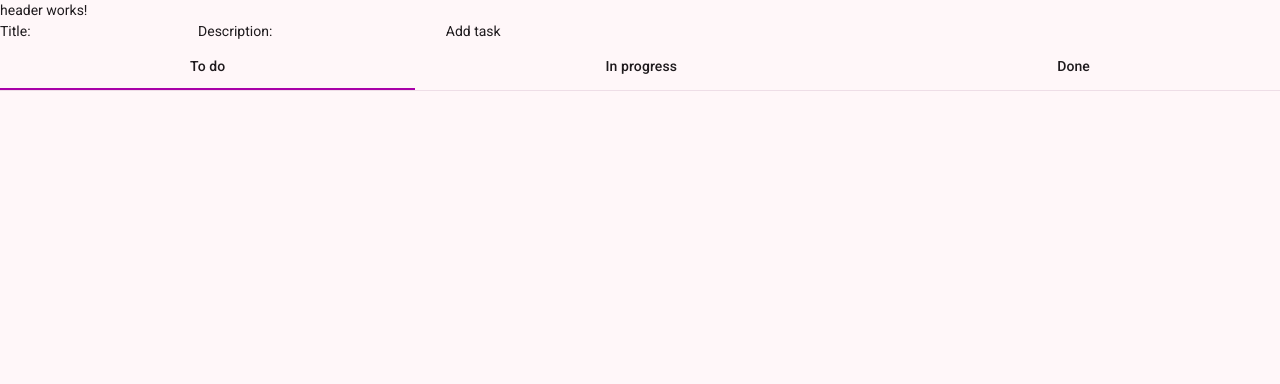
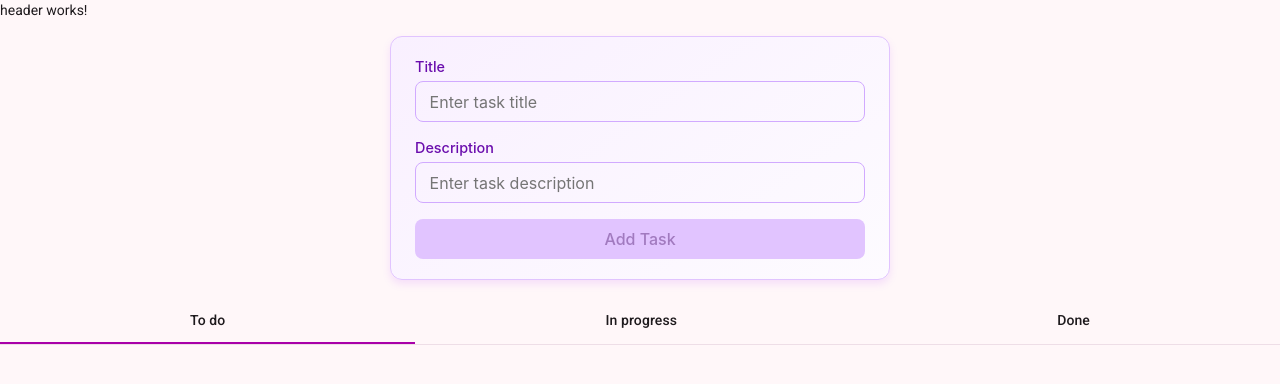
Before and after one commit to duvit/not-yet-to-do-app, an Angular app: page / in a window 1280 px wide. Shown: the top 384 px of the page. Built offline with nearby package versions, Linux system fonts and the light colour scheme.

Commit message:
added styles for task-card and task-form

```diff
--- a/src/app/features/task-card/task-card.html
+++ b/src/app/features/task-card/task-card.html
@@ -1,17 +1,26 @@
 <article class="task-card">
-  <h4 class="task__title">{{ task().title }}</h4>
-  <span>
-    {{ taskStatus() }}
-  </span>
-  <select name="status" id="status" [(ngModel)]="taskStatus" (change)="changeStatus($event)">
-    > @for (status of availableStatuses(); track $index) {
-    <option [value]="status">{{ status }}</option>
+  <h4 class="task-card__title">{{ task().title }}</h4>
+
+  <div class="task-card__status" #statusBlock>
+    <button class="task-card__status-btn" (click)="toggleDropdown()">
+      {{ taskStatus() }}
+      <span class="task-card__status-arrow">▾</span>
+    </button>
+
+    @if (dropdownOpen) {
+      <ul class="task-card__status-list">
+        @for (status of availableStatuses(); track $index) {
+          <li class="task-card__status-item" (click)="changeStatus(status)">
+            {{ status }}
+          </li>
+        }
+      </ul>
     }
-  </select>
+  </div>
 
-  <p class="task__description">{{ task().description }}</p>
-  <div class="task__actions">
-    <!-- <button (click)="markAsDone()">Done</button> -->
-    <button (click)="deleteTask()">Delete</button>
+  <p class="task-card__description">{{ task().description }}</p>
+
+  <div class="task-card__actions">
+    <button class="task-card__btn task-card__btn-delete" (click)="deleteTask()">Delete</button>
   </div>
 </article>
--- a/src/app/features/task-card/task-card.scss
+++ b/src/app/features/task-card/task-card.scss
@@ -1,7 +1,154 @@
+/* ===== TASK CARD ===== */
 .task-card {
-  width: 200px;
-  height: 140px;
-  padding: 10px;
-  border: 1px solid black;
+  position: relative;
+  background: linear-gradient(145deg, #f9f0ff, #fdfbff);
+  border: 1px solid #e1c4ff;
+  border-radius: 12px;
+  padding: 1rem 1.25rem;
+  box-shadow: 0 4px 8px rgba(155, 0, 255, 0.1);
+  transition: all 0.2s ease;
+  color: #3b006a;
+  font-family: "Inter", "Segoe UI", sans-serif;
+  max-width: 400px;
+  margin: 1rem auto;
+}
+
+.task-card:hover {
+  transform: translateY(-3px);
+  box-shadow: 0 6px 12px rgba(155, 0, 255, 0.2);
+}
+
+/* ===== TITLE ===== */
+.task-card__title {
+  color: #6a0dad;
+  font-size: 1.1rem;
+  margin-bottom: 0.75rem;
+}
+
+/* ===== STATUS ===== */
+.task-card__status {
+  position: relative;
+  display: inline-block;
+  margin-bottom: 1rem;
+}
+
+.task-card__status-btn {
+  background-color: #f3e6ff;
+  color: #6a0dad;
+  border: 1px solid #d1aaff;
   border-radius: 8px;
+  padding: 0.4rem 0.75rem;
+  cursor: pointer;
+  font-size: 0.9rem;
+  display: flex;
+  align-items: center;
+  justify-content: space-between;
+  min-width: 130px;
+  transition: background 0.2s ease, transform 0.1s ease;
 }
+
+.task-card__status-btn:hover {
+  background-color: #e9d6ff;
+  transform: translateY(-1px);
+}
+
+.task-card__status-arrow {
+  margin-left: 6px;
+  font-size: 0.8em;
+}
+
+/* ===== STATUS DROPDOWN ===== */
+.task-card__status-list {
+  position: absolute;
+  top: calc(100% + 4px);
+  left: 0;
+  width: 100%;
+  background: #fff;
+  border: 1px solid #d1aaff;
+  border-radius: 8px;
+  box-shadow: 0 4px 12px rgba(155, 0, 255, 0.15);
+  list-style: none;
+  margin: 0;
+  padding: 0.25rem 0;
+  z-index: 1000;
+  animation: fadeIn 0.15s ease-out;
+}
+
+.task-card__status-item {
+  padding: 0.4rem 0.75rem;
+  color: #5b007f;
+  cursor: pointer;
+  transition: background 0.15s ease;
+}
+
+.task-card__status-item:hover {
+  background: #f3e6ff;
+}
+
+/* ===== DESCRIPTION ===== */
+.task-card__description {
+  color: #4a0072;
+  font-size: 0.95rem;
+  margin-bottom: 1rem;
+  line-height: 1.4;
+}
+
+/* ===== ACTIONS ===== */
+.task-card__actions {
+  display: flex;
+  justify-content: flex-end;
+}
+
+/* ===== DELETE BUTTON (новий стиль) ===== */
+.task-card__btn-delete {
+  background: linear-gradient(135deg, #d500f9, #aa00ff);
+  color: #fff;
+  border: none;
+  border-radius: 8px;
+  padding: 0.5rem 1rem;
+  cursor: pointer;
+  font-weight: 500;
+  font-size: 0.9rem;
+  transition: all 0.2s ease;
+  box-shadow: 0 2px 6px rgba(170, 0, 255, 0.25);
+}
+
+.task-card__btn-delete:hover {
+  background: linear-gradient(135deg, #b000f2, #7b00cc);
+  box-shadow: 0 4px 10px rgba(155, 0, 255, 0.3);
+  transform: translateY(-2px);
+}
+
+.task-card__btn-delete:active {
+  transform: translateY(0);
+  box-shadow: 0 2px 5px rgba(155, 0, 255, 0.2);
+}
+
+/* ===== ANIMATION ===== */
+@keyframes fadeIn {
+  from {
+    opacity: 0;
+    transform: translateY(-3px);
+  }
+  to {
+    opacity: 1;
+    transform: translateY(0);
+  }
+}
+
+/* ===== RESPONSIVE ===== */
+@media (min-width: 768px) {
+  .task-card {
+    padding: 1.25rem 1.5rem;
+    max-width: 500px;
+  }
+
+  .task-card__title {
+    font-size: 1.2rem;
+  }
+
+  .task-card__btn-delete {
+    padding: 0.6rem 1.25rem;
+    font-size: 1rem;
+  }
+}
--- a/src/app/features/task-card/task-card.ts
+++ b/src/app/features/task-card/task-card.ts
@@ -1,4 +1,14 @@
-import { Component, computed, inject, input, OnInit, signal } from '@angular/core';
+import {
+  Component,
+  computed,
+  ElementRef,
+  HostListener,
+  inject,
+  input,
+  OnInit,
+  signal,
+  ViewChild,
+} from '@angular/core';
 import { FormsModule } from '@angular/forms';
 import { Task, TASK_STATUS } from '../../models/task.model';
 import { TasksService } from '../../services/tasks-service';
@@ -15,16 +25,19 @@ export class TaskCard implements OnInit {
   public taskId!: string;
   public taskStatus = signal<TASK_STATUS | null>(null);
   public readonly tasksStatuses: TASK_STATUS[] = Object.values(TASK_STATUS);
+  public dropdownOpen: boolean = false;
 
   public availableStatuses = computed(() => {
     return this.tasksStatuses.filter((el) => el !== this.taskStatus());
   });
 
-  public changeStatus(event: Event): void {
-    const target = event.target as HTMLSelectElement;
-    this.taskStatus.set(target.value as TASK_STATUS);
+  public changeStatus(newStatus: string): void {
+    this.taskStatus.set(newStatus as TASK_STATUS);
     this.updateTask();
+    this.dropdownOpen = false;
   }
+
+  constructor(private eRef: ElementRef) {}
 
   ngOnInit() {
     this.taskId = this.task().id;
@@ -43,4 +56,19 @@ export class TaskCard implements OnInit {
   updateTask() {
     this.tasksService.patchTask(this.taskId, this.taskStatus() as TASK_STATUS);
   }
+
+  toggleDropdown() {
+    this.dropdownOpen = !this.dropdownOpen;
+  }
+
+  @ViewChild('statusBlock') statusBlock!: ElementRef;
+
+  @HostListener('document:click', ['$event'])
+  handleClickOutside(event: MouseEvent) {
+    const target = event.target as HTMLElement;
+    const clickedInside = this.statusBlock?.nativeElement.contains(target);
+    if (this.dropdownOpen && !clickedInside) {
+      this.dropdownOpen = false;
+    }
+  }
 }
--- a/src/app/features/task-form/task-form.html
+++ b/src/app/features/task-form/task-form.html
@@ -1,7 +1,25 @@
-<form [formGroup]="taskForm" (ngSubmit)="onSubmit()">
-  <label for="title">Title: </label>
-  <input id="title" type="text" formControlName="title" />
-  <label for="description">Description: </label>
-  <input id="description" type="text" formControlName="description" />
-  <button type="submit" [disabled]="!taskForm.valid">Add task</button>
+<form class="task-form" [formGroup]="taskForm" (ngSubmit)="onSubmit()">
+  <div class="task-form__group">
+    <label class="task-form__label" for="title">Title</label>
+    <input
+      class="task-form__input"
+      id="title"
+      type="text"
+      formControlName="title"
+      placeholder="Enter task title"
+    />
+  </div>
+
+  <div class="task-form__group">
+    <label class="task-form__label" for="description">Description</label>
+    <input
+      class="task-form__input"
+      id="description"
+      type="text"
+      formControlName="description"
+      placeholder="Enter task description"
+    />
+  </div>
+
+  <button class="task-form__btn" type="submit" [disabled]="!taskForm.valid">Add Task</button>
 </form>
--- a/src/app/features/task-form/task-form.scss
+++ b/src/app/features/task-form/task-form.scss
@@ -0,0 +1,94 @@
+/* ===== TASK FORM ===== */
+.task-form {
+  max-width: 400px;
+  margin: 1rem auto;
+  padding: 1rem 1.25rem;
+  background: linear-gradient(145deg, #f9f0ff, #fdfbff);
+  border: 1px solid #e1c4ff;
+  border-radius: 12px;
+  box-shadow: 0 4px 8px rgba(155, 0, 255, 0.1);
+  font-family: 'Inter', 'Segoe UI', sans-serif;
+  display: flex;
+  flex-direction: column;
+  gap: 1rem;
+  color: #3b006a;
+}
+
+/* ===== FORM GROUP ===== */
+.task-form__group {
+  display: flex;
+  flex-direction: column;
+}
+
+/* ===== LABEL ===== */
+.task-form__label {
+  margin-bottom: 0.25rem;
+  font-size: 0.9rem;
+  font-weight: 500;
+  color: #6a0dad;
+}
+
+/* ===== INPUT ===== */
+.task-form__input {
+  padding: 0.5rem 0.75rem;
+  font-size: 0.95rem;
+  border: 1px solid #d1aaff;
+  border-radius: 8px;
+  transition: border 0.2s ease, box-shadow 0.2s ease;
+  outline: none;
+}
+
+.task-form__input:focus {
+  border-color: #aa00ff;
+  box-shadow: 0 0 6px rgba(170, 0, 255, 0.2);
+}
+
+/* ===== BUTTON ===== */
+.task-form__btn {
+  padding: 0.55rem 1rem;
+  font-size: 0.95rem;
+  font-weight: 500;
+  color: #fff;
+  background: linear-gradient(135deg, #d500f9, #aa00ff);
+  border: none;
+  border-radius: 8px;
+  cursor: pointer;
+  transition: all 0.2s ease;
+  box-shadow: 0 2px 6px rgba(170, 0, 255, 0.25);
+}
+
+.task-form__btn:hover:not(:disabled) {
+  background: linear-gradient(135deg, #b000f2, #7b00cc);
+  box-shadow: 0 4px 10px rgba(155, 0, 255, 0.3);
+  transform: translateY(-2px);
+}
+
+.task-form__btn:active:not(:disabled) {
+  transform: translateY(0);
+  box-shadow: 0 2px 5px rgba(155, 0, 255, 0.2);
+}
+
+.task-form__btn:disabled {
+  background: #e1c4ff;
+  color: #a17abf;
+  cursor: not-allowed;
+  box-shadow: none;
+}
+
+/* ===== RESPONSIVE ===== */
+@media (min-width: 768px) {
+  .task-form {
+    max-width: 500px;
+    padding: 1.25rem 1.5rem;
+  }
+
+  .task-form__input {
+    font-size: 1rem;
+    padding: 0.6rem 0.85rem;
+  }
+
+  .task-form__btn {
+    font-size: 1rem;
+    padding: 0.6rem 1.2rem;
+  }
+}
--- a/src/app/features/task-form/task-form.ts
+++ b/src/app/features/task-form/task-form.ts
@@ -28,5 +28,7 @@ export class TaskForm {
 
     const task: Task = this.tasksService.taskFromData(this.taskData);
     this.tasksService.addTask(task);
+
+    this.taskForm.reset();
   }
 }
--- a/src/app/features/tasks-list/tasks-list.ts
+++ b/src/app/features/tasks-list/tasks-list.ts
@@ -1,4 +1,4 @@
-import { Component, inject, signal } from '@angular/core';
+import { Component, inject } from '@angular/core';
 import { MatTabsModule } from '@angular/material/tabs';
 import { Task, TASK_STATUS } from '../../models/task.model';
 import { TaskCard } from '../task-card/task-card';
--- a/src/styles.scss
+++ b/src/styles.scss
@@ -1,3 +1,4 @@
+
 // Include theming for Angular Material with `mat.theme()`.
 // This Sass mixin will define CSS variables that are used for styling Angular Material
 // components according to the Material 3 design spec.
@@ -5,6 +6,40 @@
 // custom components at https://material.angular.dev/guide/theming
 @use './app/styles/reset.scss';
 @use '@angular/material' as mat;
+
+html {
+  @include mat.theme((
+    color: (
+      primary: mat.$magenta-palette,
+      tertiary: mat.$violet-palette,
+    ),
+    typography: Roboto,
+    density: 0,
+  ));
+}
+
+body {
+  // Default the application to a light color theme. This can be changed to
+  // `dark` to enable the dark color theme, or to `light dark` to defer to the
+  // user's system settings.
+  color-scheme: light;
+
+  // Set a default background, font and text colors for the application using
+  // Angular Material's system-level CSS variables. Learn more about these
+  // variables at https://material.angular.dev/guide/system-variables
+  background-color: var(--mat-sys-surface);
+  color: var(--mat-sys-on-surface);
+  font: var(--mat-sys-body-medium);
+
+  // Reset the user agent margin.
+  margin: 0;
+}
+// Include theming for Angular Material with `mat.theme()`.
+// This Sass mixin will define CSS variables that are used for styling Angular Material
+// components according to the Material 3 design spec.
+// Learn more about theming and how to use it for your application's
+// custom components at https://material.angular.dev/guide/theming
+
 
 html {
   @include mat.theme(
@@ -44,3 +79,6 @@ body {
   margin: 0;
   font-family: Roboto, 'Helvetica Neue', sans-serif;
 }
+
+html, body { height: 100%; }
+body { margin: 0; font-family: Roboto, "Helvetica Neue", sans-serif; }
```
Also changed, not shown: 1 other file (tests, documents, lock files or other folders).
